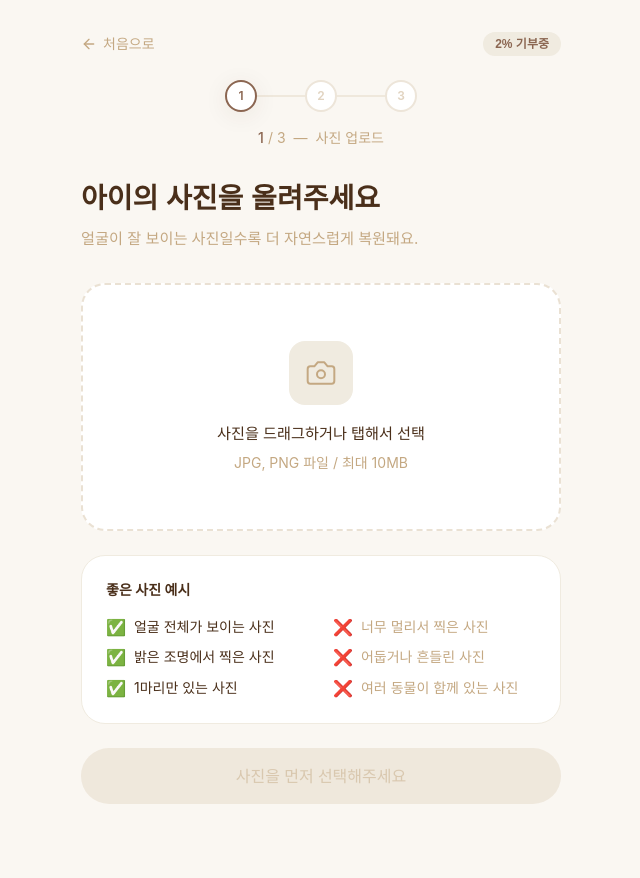
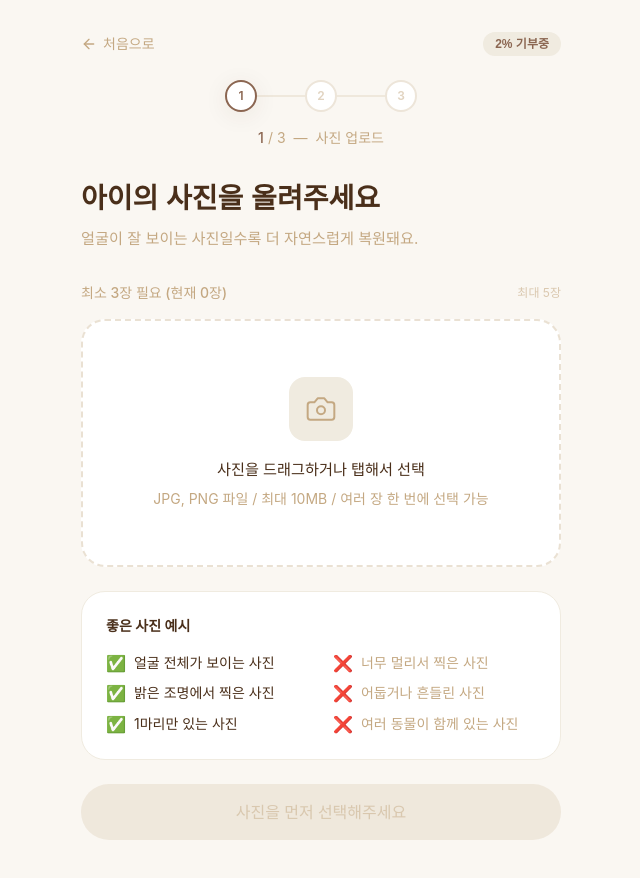
Before and after one commit to oksi2337/mylovelylittlebaby, a Next.js app: page /upload in a window 1280 px wide. Shown: the top 878 px of the page, without its empty margins (319-959 px from the left). Built offline with nearby package versions, Linux system fonts and the light colour scheme; a web font is replaced by a local one.

Commit message:
auto: update files

```diff
--- a/src/components/upload/PhotoUploader.tsx
+++ b/src/components/upload/PhotoUploader.tsx
@@ -4,7 +4,7 @@ import { useCallback, useRef } from 'react';
 import { useDropzone, type FileRejection } from 'react-dropzone';
 import { AnimatePresence, motion } from 'framer-motion';
 import Image from 'next/image';
-import { Camera, ImageIcon, X, RefreshCw } from 'lucide-react';
+import { Camera, ImageIcon, Plus, X } from 'lucide-react';
 import { usePetStore } from '@/store/petStore';
 import { useToast } from '@/components/ui/Toast';
 import { cn } from '@/lib/utils';
@@ -12,6 +12,8 @@ import { cn } from '@/lib/utils';
 // ─── Constants ────────────────────────────────────────────────────────────────
 
 const MAX_SIZE = 10 * 1024 * 1024; // 10 MB
+const MAX_PHOTOS = 5;
+export const MIN_PHOTOS = 3;
 
 const ACCEPT = {
   'image/jpeg': ['.jpg', '.jpeg'],
@@ -25,210 +27,201 @@ function rejectionMessage(r: FileRejection): string {
   const codes = r.errors.map((e) => e.code);
   if (codes.includes('file-too-large'))    return '파일 크기가 10MB를 초과했어요.';
   if (codes.includes('file-invalid-type')) return 'JPG, PNG, WEBP 파일만 업로드할 수 있어요.';
-  if (codes.includes('too-many-files'))    return '사진은 1장만 선택할 수 있어요.';
+  if (codes.includes('too-many-files'))    return `사진은 최대 ${MAX_PHOTOS}장까지 선택할 수 있어요.`;
   return '업로드할 수 없는 파일이에요.';
-}
-
-// ─── Empty state ──────────────────────────────────────────────────────────────
-
-function EmptyState({
-  isDragActive,
-  onClick,
-}: {
-  isDragActive: boolean;
-  onClick: () => void;
-}) {
-  return (
-    <motion.button
-      type="button"
-      key="empty"
-      initial={{ opacity: 0 }}
-      animate={{ opacity: 1 }}
-      exit={{ opacity: 0, scale: 0.96 }}
-      transition={{ duration: 0.2 }}
-      onClick={onClick}
-      className="w-full py-14 flex flex-col items-center gap-4 focus:outline-none"
-      aria-label="사진 선택하기"
-    >
-      {/* Icon */}
-      <div
-        className={cn(
-          'w-16 h-16 rounded-2xl flex items-center justify-center transition-colors duration-200',
-          isDragActive ? 'bg-warm-brown/15 text-warm-brown' : 'bg-beige text-soft-brown',
-        )}
-      >
-        {isDragActive ? (
-          <ImageIcon className="w-8 h-8" strokeWidth={1.5} />
-        ) : (
-          <Camera className="w-8 h-8" strokeWidth={1.5} />
-        )}
-      </div>
-
-      {/* Text */}
-      <div className="space-y-1.5 text-center">
-        <p
-          className={cn(
-            'font-medium text-[0.95rem] transition-colors duration-200',
-            isDragActive ? 'text-warm-brown' : 'text-deep-brown',
-          )}
-        >
-          {isDragActive ? '여기에 놓아주세요!' : '사진을 드래그하거나 탭해서 선택'}
-        </p>
-        <p className="text-soft-brown text-sm">JPG, PNG 파일 / 최대 10MB</p>
-      </div>
-    </motion.button>
-  );
-}
-
-// ─── Preview state ────────────────────────────────────────────────────────────
-
-function PreviewState({
-  url,
-  onRemove,
-  onReplace,
-}: {
-  url: string;
-  onRemove: () => void;
-  onReplace: () => void;
-}) {
-  return (
-    <motion.div
-      key="preview"
-      initial={{ opacity: 0, scale: 0.95 }}
-      animate={{ opacity: 1, scale: 1 }}
-      exit={{ opacity: 0, scale: 0.95 }}
-      transition={{ duration: 0.25, ease: [0.22, 1, 0.36, 1] }}
-      className="relative p-4"
-    >
-      {/* Image */}
-      <div className="relative aspect-square w-full max-w-xs mx-auto rounded-2xl overflow-hidden shadow-soft">
-        <Image
-          src={url}
-          alt="업로드된 반려동물 사진"
-          fill
-          className="object-cover"
-          sizes="(max-width: 640px) 100vw, 320px"
-          priority
-        />
-      </div>
-
-      {/* Remove button — top-right of image */}
-      <button
-        type="button"
-        onClick={(e) => { e.stopPropagation(); onRemove(); }}
-        aria-label="사진 제거"
-        className={[
-          'absolute top-2 right-2',
-          'w-8 h-8 rounded-full bg-white shadow-soft border border-beige',
-          'flex items-center justify-center',
-          'text-soft-brown hover:text-deep-brown hover:bg-beige',
-          'transition-colors duration-150',
-        ].join(' ')}
-      >
-        <X className="w-4 h-4" strokeWidth={2.5} />
-      </button>
-
-      {/* Replace link */}
-      <div className="text-center mt-4">
-        <button
-          type="button"
-          onClick={(e) => { e.stopPropagation(); onReplace(); }}
-          className="inline-flex items-center gap-1.5 text-sm text-warm-brown hover:text-deep-brown transition-colors"
-        >
-          <RefreshCw className="w-3.5 h-3.5" />
-          다른 사진 선택
-        </button>
-      </div>
-    </motion.div>
-  );
 }
 
 // ─── Main component ───────────────────────────────────────────────────────────
 
 export default function PhotoUploader() {
-  const { photoPreviewUrl, setPhoto, clearPhoto } = usePetStore();
+  const { photoPreviewUrls, addPhotos, removePhoto } = usePetStore();
   const toast = useToast();
   const cameraRef = useRef<HTMLInputElement>(null);
 
-  const processFile = useCallback(
-    (file: File) => {
-      setPhoto(file);
+  const count = photoPreviewUrls.length;
+  const canAdd = count < MAX_PHOTOS;
+
+  const processFiles = useCallback(
+    (files: File[]) => {
+      const remaining = MAX_PHOTOS - count;
+      const toAdd = files.slice(0, remaining);
+      if (toAdd.length < files.length) {
+        toast.error(`최대 ${MAX_PHOTOS}장까지만 업로드할 수 있어요.`);
+      }
+      if (toAdd.length > 0) addPhotos(toAdd);
     },
-    [setPhoto],
+    [count, addPhotos, toast],
   );
 
   const onDrop = useCallback(
     (accepted: File[], rejected: FileRejection[]) => {
-      // Show first rejection error only (avoid duplicate toasts)
       if (rejected.length > 0) {
         toast.error(rejectionMessage(rejected[0]));
         return;
       }
-      if (accepted[0]) processFile(accepted[0]);
+      processFiles(accepted);
     },
-    [processFile, toast],
+    [processFiles, toast],
   );
 
   const { getRootProps, getInputProps, isDragActive, open } = useDropzone({
     onDrop,
     accept:   ACCEPT,
-    maxFiles:  1,
+    maxFiles:  MAX_PHOTOS - count,
     maxSize:   MAX_SIZE,
-    noClick:   true,  // we control clicks manually
+    noClick:   true,
     noDragEventsBubbling: true,
+    disabled:  !canAdd,
   });
 
-  // Camera input handler (mobile capture)
   const handleCameraChange = useCallback(
     (e: React.ChangeEvent<HTMLInputElement>) => {
-      const file = e.target.files?.[0];
-      if (!file) return;
-      if (file.size > MAX_SIZE) {
+      const files = Array.from(e.target.files ?? []);
+      if (!files.length) return;
+      const oversized = files.find((f) => f.size > MAX_SIZE);
+      if (oversized) {
         toast.error('파일 크기가 10MB를 초과했어요.');
         e.target.value = '';
         return;
       }
-      processFile(file);
+      processFiles(files);
       e.target.value = '';
     },
-    [processFile, toast],
+    [processFiles, toast],
   );
 
-  const hasPrevie = Boolean(photoPreviewUrl);
-
   return (
-    <div className="space-y-3">
-      {/* Drop zone */}
-      <div
-        {...getRootProps()}
-        className={cn(
-          'relative border-2 rounded-[24px] overflow-hidden',
-          'transition-all duration-200 ease-out',
-          isDragActive
-            ? 'border-warm-brown bg-warm-brown/5 border-solid'
-            : hasPrevie
-            ? 'border-soft-brown/20 bg-white border-solid'
-            : 'border-soft-brown/35 bg-white border-dashed hover:border-warm-brown/50 hover:bg-beige/30',
-        )}
-      >
-        {/* Hidden file input (gallery) */}
-        <input {...getInputProps()} />
-
-        <AnimatePresence mode="wait" initial={false}>
-          {photoPreviewUrl ? (
-            <PreviewState
-              url={photoPreviewUrl}
-              onRemove={clearPhoto}
-              onReplace={open}
-            />
-          ) : (
-            <EmptyState isDragActive={isDragActive} onClick={open} />
-          )}
-        </AnimatePresence>
+    <div className="space-y-4">
+      {/* ── Progress indicator ── */}
+      <div className="flex items-center justify-between">
+        <span className={cn(
+          'text-sm font-medium',
+          count >= MIN_PHOTOS ? 'text-warm-brown' : 'text-soft-brown',
+        )}>
+          {count >= MIN_PHOTOS
+            ? `${count}장 선택됨 ✓`
+            : `최소 ${MIN_PHOTOS}장 필요 (현재 ${count}장)`}
+        </span>
+        <span className="text-xs text-soft-brown/60">최대 {MAX_PHOTOS}장</span>
       </div>
 
-      {/* Mobile-only: direct camera button */}
-      {!hasPrevie && (
+      {/* ── Photo grid (사진이 1장 이상일 때) ── */}
+      {count > 0 && (
+        <div className="grid grid-cols-3 gap-2.5">
+          <AnimatePresence>
+            {photoPreviewUrls.map((url, i) => (
+              <motion.div
+                key={url}
+                initial={{ opacity: 0, scale: 0.9 }}
+                animate={{ opacity: 1, scale: 1 }}
+                exit={{ opacity: 0, scale: 0.9 }}
+                transition={{ duration: 0.2 }}
+                className="relative aspect-square rounded-2xl overflow-hidden bg-beige shadow-soft"
+              >
+                <Image
+                  src={url}
+                  alt={`업로드 사진 ${i + 1}`}
+                  fill
+                  className="object-cover"
+                  sizes="(max-width: 640px) 30vw, 160px"
+                />
+                {/* 삭제 버튼 */}
+                <button
+                  type="button"
+                  onClick={() => removePhoto(i)}
+                  aria-label={`사진 ${i + 1} 제거`}
+                  className="absolute top-1.5 right-1.5 w-6 h-6 rounded-full bg-white/90 shadow flex items-center justify-center text-soft-brown hover:text-deep-brown hover:bg-white transition-colors"
+                >
+                  <X className="w-3.5 h-3.5" strokeWidth={2.5} />
+                </button>
+                {/* 순서 번호 */}
+                <div className="absolute bottom-1.5 left-1.5 w-5 h-5 rounded-full bg-black/30 flex items-center justify-center">
+                  <span className="text-white text-[10px] font-medium">{i + 1}</span>
+                </div>
+              </motion.div>
+            ))}
+
+            {/* 추가 슬롯 */}
+            {canAdd && (
+              <motion.button
+                key="add-slot"
+                type="button"
+                initial={{ opacity: 0, scale: 0.9 }}
+                animate={{ opacity: 1, scale: 1 }}
+                exit={{ opacity: 0, scale: 0.9 }}
+                transition={{ duration: 0.2 }}
+                onClick={open}
+                className="aspect-square rounded-2xl border-2 border-dashed border-soft-brown/30 bg-beige/50 flex flex-col items-center justify-center gap-1.5 hover:border-warm-brown/50 hover:bg-beige transition-colors"
+              >
+                <Plus className="w-6 h-6 text-soft-brown" strokeWidth={1.5} />
+                <span className="text-xs text-soft-brown">추가</span>
+              </motion.button>
+            )}
+          </AnimatePresence>
+        </div>
+      )}
+
+      {/* ── 빈 상태 드롭존 ── */}
+      {count === 0 && (
+        <div
+          {...getRootProps()}
+          className={cn(
+            'border-2 rounded-[24px] overflow-hidden transition-all duration-200',
+            isDragActive
+              ? 'border-warm-brown bg-warm-brown/5 border-solid'
+              : 'border-soft-brown/35 bg-white border-dashed hover:border-warm-brown/50 hover:bg-beige/30',
+          )}
+        >
+          <input {...getInputProps()} />
+          <motion.button
+            type="button"
+            onClick={open}
+            className="w-full py-14 flex flex-col items-center gap-4 focus:outline-none"
+            aria-label="사진 선택하기"
+          >
+            <div className={cn(
+              'w-16 h-16 rounded-2xl flex items-center justify-center transition-colors duration-200',
+              isDragActive ? 'bg-warm-brown/15 text-warm-brown' : 'bg-beige text-soft-brown',
+            )}>
+              {isDragActive ? (
+                <ImageIcon className="w-8 h-8" strokeWidth={1.5} />
+              ) : (
+                <Camera className="w-8 h-8" strokeWidth={1.5} />
+              )}
+            </div>
+            <div className="space-y-1.5 text-center">
+              <p className={cn(
+                'font-medium text-[0.95rem] transition-colors duration-200',
+                isDragActive ? 'text-warm-brown' : 'text-deep-brown',
+              )}>
+                {isDragActive ? '여기에 놓아주세요!' : '사진을 드래그하거나 탭해서 선택'}
+              </p>
+              <p className="text-soft-brown text-sm">JPG, PNG 파일 / 최대 10MB / 여러 장 한 번에 선택 가능</p>
+            </div>
+          </motion.button>
+        </div>
+      )}
+
+      {/* ── 사진이 있을 때 드래그 영역 힌트 ── */}
+      {count > 0 && canAdd && (
+        <div
+          {...getRootProps()}
+          className={cn(
+            'border-2 rounded-2xl p-3.5 text-center transition-all duration-200 cursor-pointer',
+            isDragActive
+              ? 'border-warm-brown bg-warm-brown/5 border-solid'
+              : 'border-soft-brown/20 bg-white/50 border-dashed hover:border-warm-brown/40',
+          )}
+        >
+          <input {...getInputProps()} />
+          <p className="text-soft-brown text-sm">
+            {isDragActive ? '여기에 놓아주세요!' : '사진을 여기에 드래그해서 추가'}
+          </p>
+        </div>
+      )}
+
+      {/* ── 모바일 카메라 버튼 ── */}
+      {canAdd && (
         <button
           type="button"
           onClick={() => cameraRef.current?.click()}
@@ -245,7 +238,7 @@ export default function PhotoUploader() {
         </button>
       )}
 
-      {/* Hidden camera input — capture="environment" goes directly to rear camera */}
+      {/* Hidden camera input */}
       <input
         ref={cameraRef}
         type="file"
```
